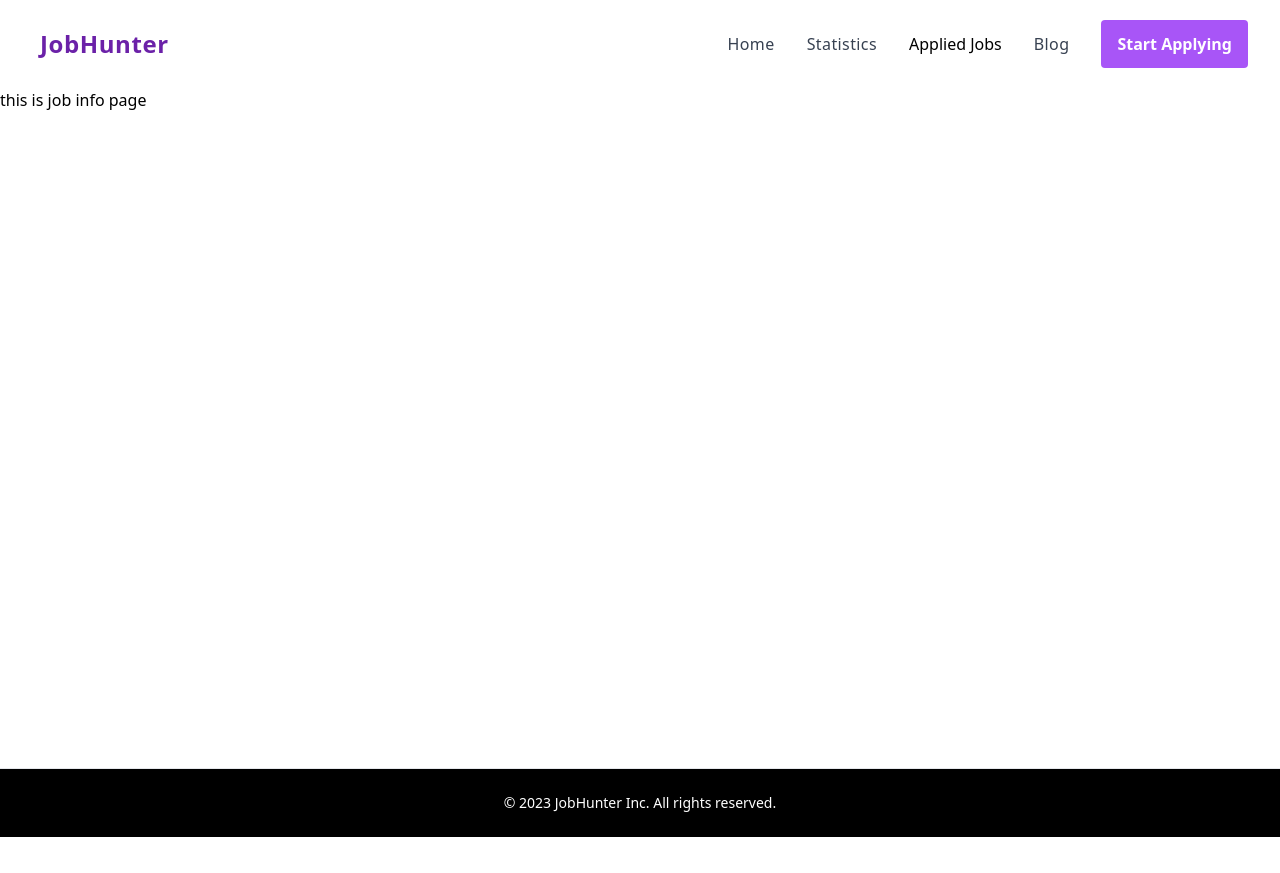
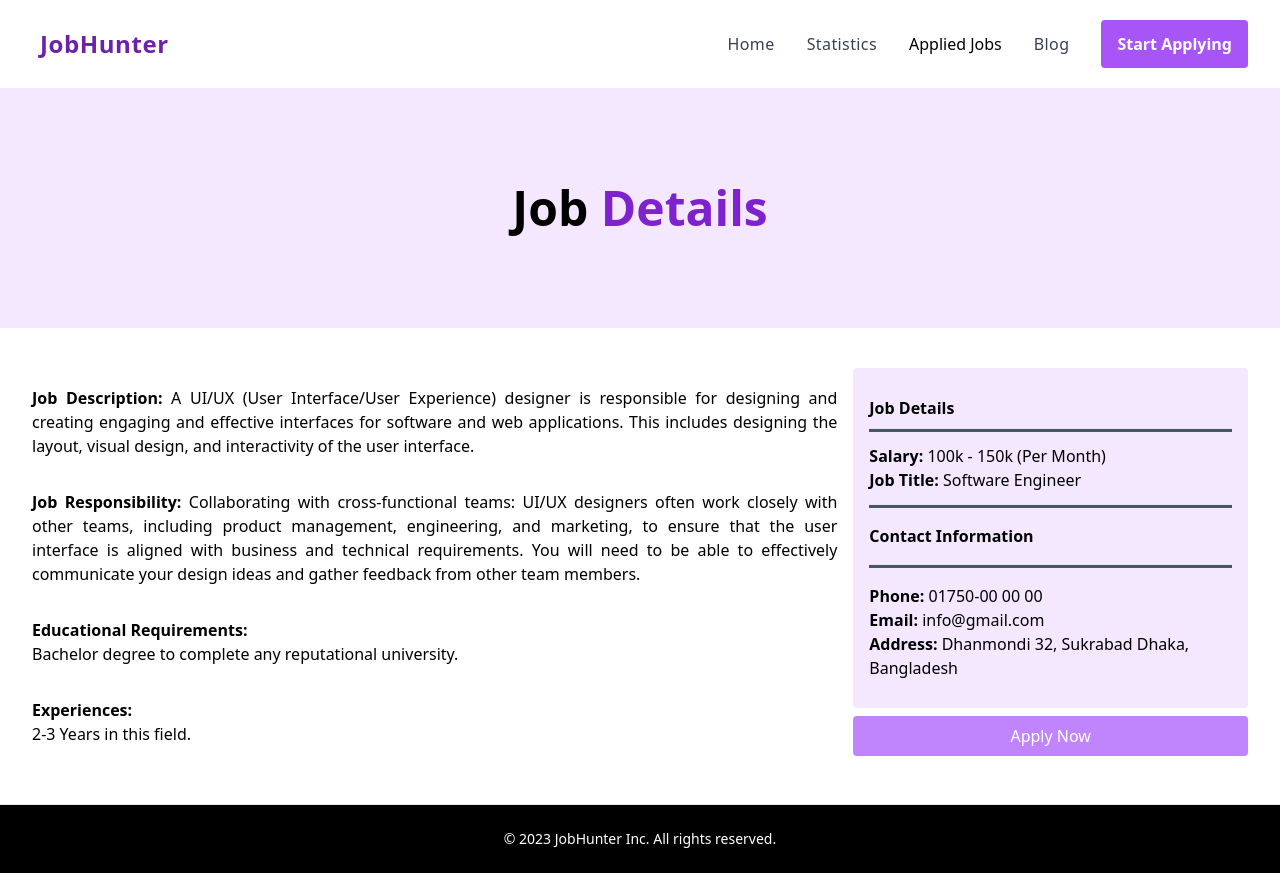
Before and after one commit to muhiminulalvi/Job-Hunter, a React (Vite) app: page /job/623853b21fb149d2ee7b76c7 in a window 1280 px wide. Before the commit the page ends 837 px from the top, so only its background shows below. Built offline with nearby package versions, Linux system fonts and the light colour scheme.

Commit message:
showing job info after clicking view details button dynamically

```diff
--- a/src/components/JobInfo.jsx
+++ b/src/components/JobInfo.jsx
@@ -1,11 +1,86 @@
-import React from 'react';
+import React, { useEffect, useState } from "react";
+import { useLoaderData, useParams } from "react-router-dom";
 
 const JobInfo = () => {
-    return (
-        <div>
-            this is job info page
+  const jobs = useLoaderData();
+  //   console.log(jobs);
+  const { id } = useParams();
+  //   console.log(id);
+
+  const [job_Info, setJob_Info] = useState({});
+  useEffect(() => {
+    const jobData = jobs.find((job) => job.id == id);
+    setJob_Info(jobData);
+  }, []);
+  console.log(job_Info);
+  return (
+    <>
+      <div className="bg-purple-100 py-20">
+        <h1 className="text-center text-5xl font-bold py-4">
+          Job <span className="text-purple-700">Details</span>
+        </h1>
+      </div>
+      <div className="px-4 py-10 mx-auto sm:max-w-xl md:max-w-full lg:max-w-screen-xl md:px-24 lg:px-8">
+        <div className="grid grid-cols-1 md:grid-cols-3 gap-4 items-center justify-between">
+          <div className="col-span-2">
+            <p className="py-4 text-justify">
+              <strong>Job Description: </strong>
+              {job_Info.description}
+            </p>
+            <p className="py-4 text-justify">
+              <strong>Job Responsibility: </strong>
+              {job_Info.responsibility}
+            </p>
+            <p className="py-4 text-justify">
+              <strong>Educational Requirements: </strong>
+              <br />
+              {job_Info.education}
+            </p>
+            <p className="py-4 text-justify">
+              <strong>Experiences: </strong>
+              <br />
+              {job_Info.experience}
+            </p>
+          </div>
+          <div>
+            <div className="bg-purple-100 py-5 px-4 rounded">
+              <h3 className="font-bold py-2">Job Details</h3>
+              <hr className="bg-slate-600 w-full h-1" />
+              <div className="py-3">
+                <p>
+                  <strong>Salary: </strong>
+                  {job_Info.salary} (Per Month)
+                </p>
+                <p>
+                  <strong>Job Title: </strong>
+                  {job_Info.job_title}
+                </p>
+              </div>
+              <hr className="bg-slate-600 w-full h-1" />
+              <h3 className="py-4 font-bold">Contact Information</h3>
+              <hr className="bg-slate-600 w-full h-1" />
+              <div className="pt-4 pb-2 ">
+                <p>
+                  <strong>Phone: </strong>
+                  {job_Info.phone}
+                </p>
+                <p>
+                  <strong>Email: </strong>
+                  {job_Info.email}
+                </p>
+                <p>
+                  <strong>Address: </strong>
+                  {job_Info.address}
+                </p>
+              </div>
+
+            </div>
+            <button type="button" className="w-full my-2 py-2 px-4 bg-purple-400 rounded text-white hover:text-purple-700 hover:bg-purple-100">Apply Now</button>
+          </div>
         </div>
-    );
+      </div>
+    </>
+  );
 };
 
 export default JobInfo;
--- a/src/main.jsx
+++ b/src/main.jsx
@@ -12,36 +12,36 @@ import JobInfo from "./components/JobInfo";
 
 const router = createBrowserRouter([
   {
-    path: '/',
+    path: "/",
     element: <App />,
     errorElement: <ErrorPage />,
     children: [
       {
-            path: '/',
+        path: "/",
         element: <Home />,
-            loader: () => fetch('/category.json'),
+        loader: () => fetch("/category.json"),
       },
       {
-            path: 'job/:id',
+        path: "job/:id",
         element: <JobInfo />,
-
+        loader: ({params}) =>
+          fetch(`/jobCollection.json`),
       },
       {
-            path: '/statistics',
+        path: "/statistics",
         element: <Statistics />,
       },
       {
-            path: '/jobs',
+        path: "/jobs",
         element: <Jobs />,
       },
       {
-            path: '/blog',
+        path: "/blog",
         element: <Blog />,
       },
     ],
   },
-
-])
+]);
 
 ReactDOM.createRoot(document.getElementById("root")).render(
   <RouterProvider router={router} />
```
Lines whose indentation alone changed are shown as unchanged.
